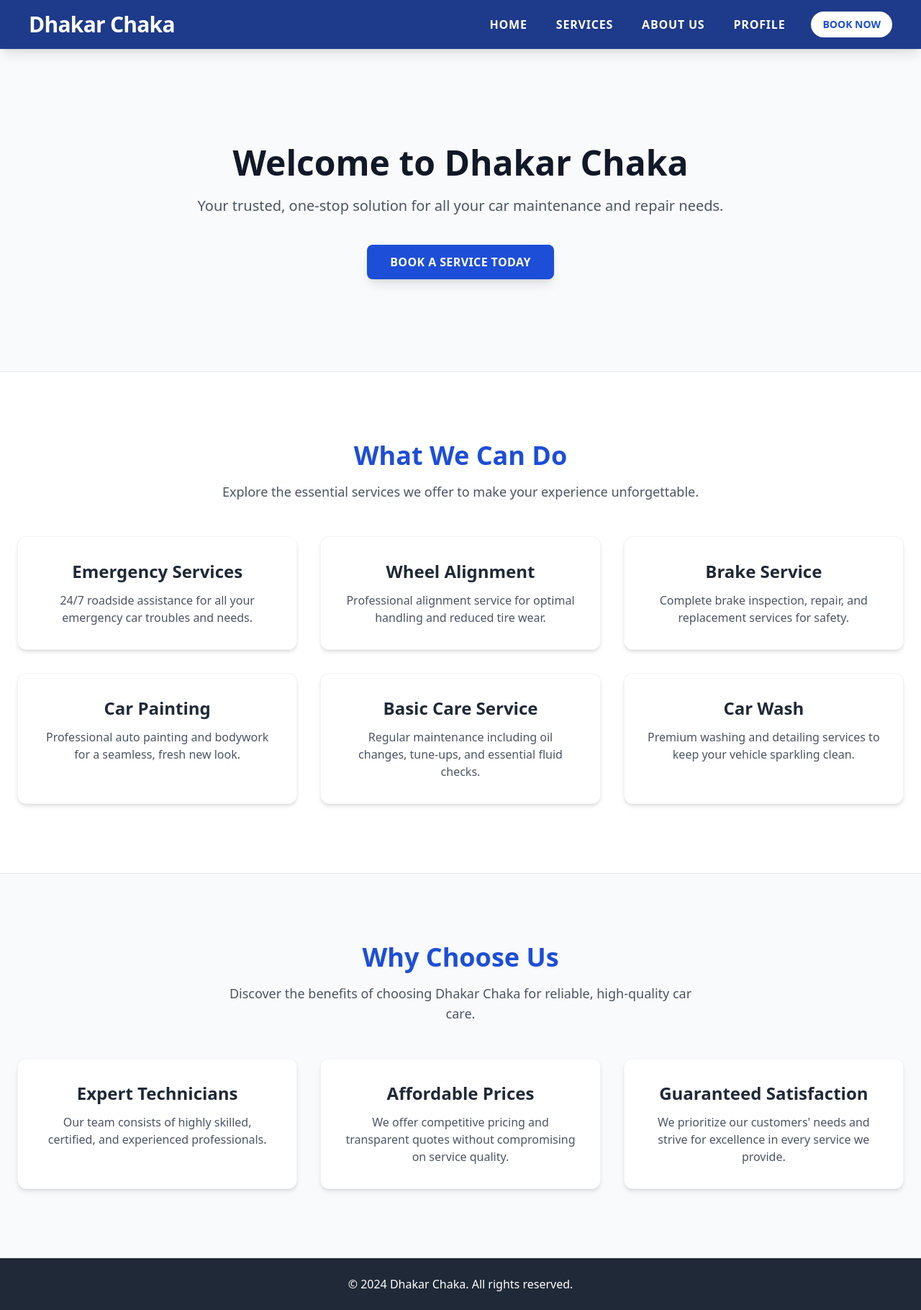
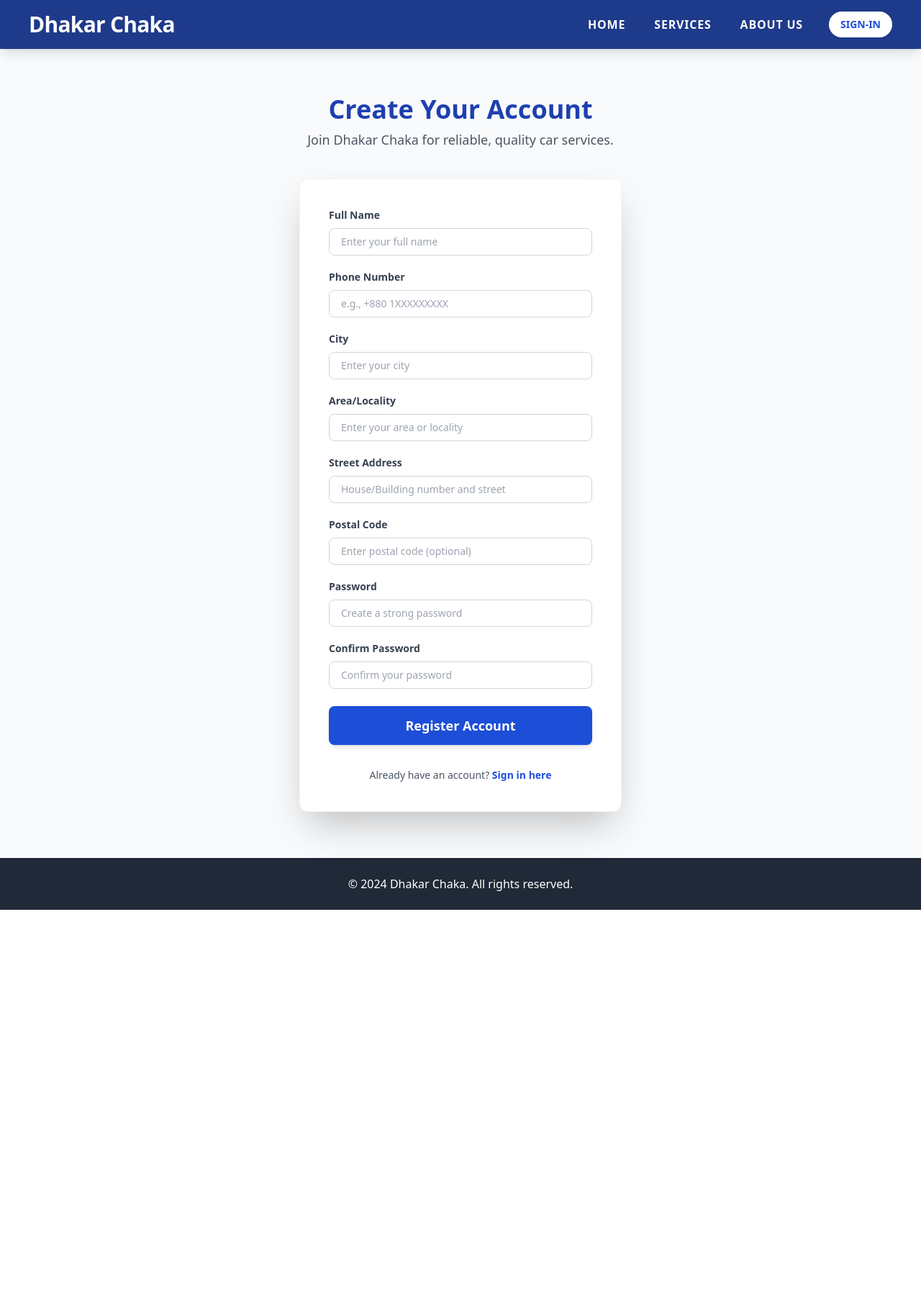
Before and after one commit to Al-Saihan/Dhakar-Chaka, a PHP site: page /signup/index.php in a window 1280 px wide. Shown: the whole page at 72% size. After the commit the page ends 1264 px from the top, so only its background shows below. Run offline with PHP 8.4, Linux system fonts and the light colour scheme; some libraries are stand-ins or nearby versions.

Commit message:
Signing In and Registration Front-End

```diff
--- a/includes/header.php
+++ b/includes/header.php
@@ -1,27 +1,32 @@
 <header class="shadow-lg sticky top-0 z-10">
     <nav class="bg-blue-900 px-6 sm:px-10 py-4 flex justify-between items-center">
-        <a href="#" class="text-white text-3xl font-bold tracking-tight hover:text-blue-200 transition duration-300">
+        <a href="<?= $base ?>" class="text-white text-3xl font-bold tracking-tight hover:text-blue-200 transition duration-300">
             Dhakar Chaka
         </a>
 
         <div class="hidden md:flex items-center space-x-6">
             <ul class="flex space-x-4">
                 <li>
-                    <a href="#" class="text-white font-semibold uppercase tracking-wider px-3 py-2 rounded-lg hover:bg-blue-600 transition duration-300">Home</a>
+                    <a href="<?= $base ?>" class="text-white font-semibold uppercase tracking-wider px-3 py-2 rounded-lg hover:bg-blue-600 transition duration-300">Home</a>
                 </li>
                 <li>
-                    <a href="#" class="text-white font-semibold uppercase tracking-wider px-3 py-2 rounded-lg hover:bg-blue-600 transition duration-300">Services</a>
+                    <a href="<?= $base ?>/#services" class="text-white font-semibold uppercase tracking-wider px-3 py-2 rounded-lg hover:bg-blue-600 transition duration-300">Services</a>
                 </li>
                 <li>
-                    <a href="#" class="text-white font-semibold uppercase tracking-wider px-3 py-2 rounded-lg hover:bg-blue-600 transition duration-300">About Us</a>
-                </li>
-                <li>
-                    <a href="#" class="text-white font-semibold uppercase tracking-wider px-3 py-2 rounded-lg hover:bg-blue-600 transition duration-300">Profile</a>
+                    <a href="<?= $base ?>/#why-choose-us" class="text-white font-semibold uppercase tracking-wider px-3 py-2 rounded-lg hover:bg-blue-600 transition duration-300">About Us</a>
                 </li>
             </ul>
-            <a href="#" class="bg-white text-blue-700 font-bold uppercase text-sm px-4 py-2 rounded-full hover:bg-gray-100 transition duration-300">
-                Book Now
-            </a>
+            <?php if (isset($_SESSION['user_id'])): ?>
+                <?php if (isset($_SESSION['is_moderator']) && $_SESSION['is_moderator']): ?>
+                    <a href="<?= $base ?>/dashboard_admin.php" class="text-white font-semibold uppercase tracking-wider px-3 py-2 rounded-lg hover:bg-blue-600 transition duration-300">Dashboard</a>
+                <?php else: ?>
+                    <a href="<?= $base ?>/dashboard_user.php" class="text-white font-semibold uppercase tracking-wider px-3 py-2 rounded-lg hover:bg-blue-600 transition duration-300">Dashboard</a>
+                <?php endif; ?>
+            <?php else: ?>
+                <a href="<?= $base ?>/login" class="bg-white text-blue-700 font-bold uppercase text-sm px-4 py-2 rounded-full hover:bg-gray-100 transition duration-300">
+                    Sign-In
+                </a>
+            <?php endif; ?>
         </div>
 
         <div class="md:hidden">
--- a/public/index.php
+++ b/public/index.php
@@ -1,3 +1,7 @@
+<?php
+$base = '/dhakar-chaka/public/'; // my project root relative to localhost
+?>
+
 <!DOCTYPE html>
 <html lang="en">
 
@@ -11,7 +15,10 @@
 <body class="font-sans text-gray-800">
     <?php include '../includes/header.php'; ?>
     <main>
-        <section class="bg-gray-50 py-24 sm:py-32 border-b border-gray-200">
+        <!-- ----------------------- Hero Section ----------------------- -->
+        <!-- ----------------------- Hero Section ----------------------- -->
+        <!-- ----------------------- Hero Section ----------------------- -->
+        <section id="#" class="bg-gray-50 py-24 sm:py-32 border-b border-gray-200">
             <div class="container mx-auto px-6 text-center">
                 <h1 class="text-5xl font-extrabold mb-4 text-gray-900 leading-tight">Welcome to Dhakar Chaka</h1>
                 <p class="text-xl text-gray-600 mb-10 max-w-3xl mx-auto">Your trusted, one-stop solution for all your
@@ -23,7 +30,10 @@
             </div>
         </section>
 
-        <section class="bg-white py-20 sm:py-24">
+        <!-- ----------------------- Services ----------------------- -->
+        <!-- ----------------------- Services ----------------------- -->
+        <!-- ----------------------- Services ----------------------- -->
+        <section id="services" class="bg-white py-20 sm:py-24">
             <div class="container mx-auto px-6 text-center">
                 <h2 class="text-4xl font-bold mb-4 text-blue-700">What We Can Do</h2>
                 <p class="text-lg text-gray-600 mb-12 max-w-2xl mx-auto">Explore the essential services we offer to make
@@ -76,7 +86,10 @@
             </div>
         </section>
 
-        <section class="bg-gray-50 py-20 sm:py-24 border-t border-gray-200">
+        <!-- ----------------------- Why Choose Us ----------------------- -->
+        <!-- ----------------------- Why Choose Us ----------------------- -->
+        <!-- ----------------------- Why Choose Us ----------------------- -->
+        <section id="why-choose-us" class="bg-gray-50 py-20 sm:py-24 border-t border-gray-200">
             <div class="container mx-auto px-6 text-center">
                 <h2 class="text-4xl font-bold mb-4 text-blue-700">Why Choose Us</h2>
                 <p class="text-lg text-gray-600 mb-12 max-w-2xl mx-auto">Discover the benefits of choosing Dhakar Chaka
--- /dev/null
+++ b/public/signup/index.php
@@ -0,0 +1,121 @@
+<?php
+// Define the project root variable
+$base = '/dhakar-chaka/public/';
+
+// Note: Ensure your header.php and footer.php include paths are correct
+// For example, if this page is in 'public/signup/index.php', the relative path '../../includes/header.php' is correct.
+?>
+
+<!DOCTYPE html>
+<html lang="en">
+
+<head>
+    <meta charset="UTF-8">
+    <meta name="viewport" content="width=device-width, initial-scale=1.0">
+    <title>Sign Up - Dhakar Chaka</title>
+    <script src="https://cdn.tailwindcss.com"></script>
+    <style>
+        /* Optional: Makes the form fields look a little sleeker */
+        input:focus, textarea:focus {
+            box-shadow: 0 0 0 2px rgba(59, 130, 246, 0.5); /* Custom blue focus ring */
+        }
+    </style>
+</head>
+
+<body class="font-sans text-gray-800 bg-gray-50">
+    <?php include '../../includes/header.php'; ?>
+
+    <main class="min-h-screen flex items-center justify-center py-16 px-4 sm:px-6 lg:px-8">
+        <div class="max-w-md w-full">
+            <div class="text-center mb-10">
+                <h2 class="text-4xl font-extrabold text-blue-800">
+                    Create Your Account
+                </h2>
+                <p class="mt-2 text-lg text-gray-600">
+                    Join Dhakar Chaka for reliable, quality car services.
+                </p>
+            </div>
+
+            <form class="space-y-6 bg-white p-10 rounded-xl shadow-2xl border border-gray-100" action="#" method="POST">
+                <div class="space-y-5">
+
+                    <div>
+                        <label for="name" class="block text-sm font-semibold text-gray-700">Full Name</label>
+                        <input id="name" name="name" type="text" required
+                            class="mt-2 block w-full px-4 py-2 border border-gray-300 rounded-lg text-gray-900 focus:outline-none focus:border-blue-500 sm:text-sm transition duration-150"
+                            placeholder="Enter your full name">
+                    </div>
+
+                    <div>
+                        <label for="phone" class="block text-sm font-semibold text-gray-700">Phone Number</label>
+                        <input id="phone" name="phone" type="tel" required
+                            class="mt-2 block w-full px-4 py-2 border border-gray-300 rounded-lg text-gray-900 focus:outline-none focus:border-blue-500 sm:text-sm transition duration-150"
+                            placeholder="e.g., +880 1XXXXXXXXX">
+                    </div>
+
+                    <div>
+                        <label for="city" class="block text-sm font-semibold text-gray-700">City</label>
+                        <input id="city" name="city" type="text" required
+                            class="mt-2 block w-full px-4 py-2 border border-gray-300 rounded-lg text-gray-900 focus:outline-none focus:border-blue-500 sm:text-sm transition duration-150"
+                            placeholder="Enter your city">
+                    </div>
+
+                    <div>
+                        <label for="area" class="block text-sm font-semibold text-gray-700">Area/Locality</label>
+                        <input id="area" name="area" type="text" required
+                            class="mt-2 block w-full px-4 py-2 border border-gray-300 rounded-lg text-gray-900 focus:outline-none focus:border-blue-500 sm:text-sm transition duration-150"
+                            placeholder="Enter your area or locality">
+                    </div>
+
+                    <div>
+                        <label for="street" class="block text-sm font-semibold text-gray-700">Street Address</label>
+                        <input id="street" name="street" type="text" required
+                            class="mt-2 block w-full px-4 py-2 border border-gray-300 rounded-lg text-gray-900 focus:outline-none focus:border-blue-500 sm:text-sm transition duration-150"
+                            placeholder="House/Building number and street">
+                    </div>
+
+                    <div>
+                        <label for="postal_code" class="block text-sm font-semibold text-gray-700">Postal Code</label>
+                        <input id="postal_code" name="postal_code" type="text"
+                            class="mt-2 block w-full px-4 py-2 border border-gray-300 rounded-lg text-gray-900 focus:outline-none focus:border-blue-500 sm:text-sm transition duration-150"
+                            placeholder="Enter postal code (optional)">
+                    </div>
+
+                    <div>
+                        <label for="password" class="block text-sm font-semibold text-gray-700">Password</label>
+                        <input id="password" name="password" type="password" required
+                            class="mt-2 block w-full px-4 py-2 border border-gray-300 rounded-lg text-gray-900 focus:outline-none focus:border-blue-500 sm:text-sm transition duration-150"
+                            placeholder="Create a strong password">
+                    </div>
+
+                    <div>
+                        <label for="confirm-password" class="block text-sm font-semibold text-gray-700">Confirm Password</label>
+                        <input id="confirm-password" name="confirm_password" type="password" required
+                            class="mt-2 block w-full px-4 py-2 border border-gray-300 rounded-lg text-gray-900 focus:outline-none focus:border-blue-500 sm:text-sm transition duration-150"
+                            placeholder="Confirm your password">
+                    </div>
+                </div>
+
+                <div>
+                    <button type="submit"
+                        class="w-full flex justify-center py-3 px-4 border border-transparent text-lg font-bold rounded-lg text-white bg-blue-700 shadow-md hover:bg-blue-800 focus:outline-none focus:ring-4 focus:ring-offset-2 focus:ring-blue-500 transition duration-300">
+                        Register Account
+                    </button>
+                </div>
+
+                <div class="text-center pt-2">
+                    <p class="text-sm text-gray-600">
+                        Already have an account?
+                        <a href="<?= $base ?>login/" class="font-bold text-blue-700 hover:text-blue-900 transition duration-150">
+                            Sign in here
+                        </a>
+                    </p>
+                </div>
+            </form>
+        </div>
+    </main>
+
+    <?php include '../../includes/footer.php'; ?>
+</body>
+
+</html>
```
Also changed, not shown: public/login/index.php (added, +46 -0 lines).
